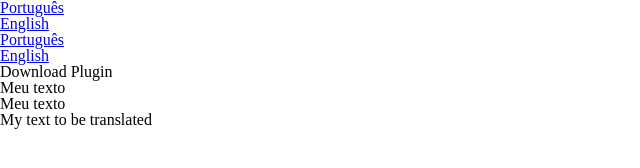
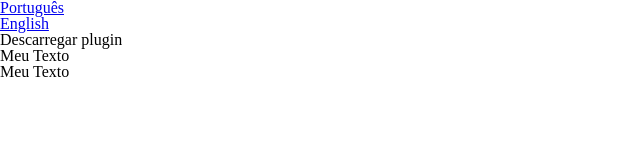
Before and after one commit to drextlol/text-translate, a plain HTML site: page index.html in a window 1280 px wide. Both pictures are taken after a click on the link "Português". Shown: the whole page, without its empty margins (0-640 px from the left). Drawn offline with Linux system fonts and the light colour scheme.

Commit message:
Alterações

```diff
--- /dev/null
+++ b/dictionary.json
@@ -0,0 +1,10 @@
+{
+	"meu_texto":{
+		"pt": "Meu Texto",
+		"en": "My text"
+	},
+	"download_plugin":{
+		"pt": "Descarregar plugin",
+		"en": "Download plugin"
+	}
+}
--- a/index.html
+++ b/index.html
@@ -12,20 +12,21 @@
 		<li><a href="#" data-set-translate="pt">Português</a></li>
 		<li><a href="#" data-set-translate="en">English</a></li>
 
-		<!-- Usando a tradução nos datas -->
+		<!-- Usando a tradução nos datas
 		<li><a href="#" data-set-translate="pt" data-prop-translate="inline">Português</a></li>
 		<li><a href="#" data-set-translate="en" data-prop-translate="inline">English</a></li>
+		-->
 	</ul>
 	<ul>
 		<!-- Usando a tradução por arquivo JSON -->
-		<li><p data-get-translate="download_plugin">Download Plugin</p></li>
+		<li><p data-get-translate="download_plugin" class="name">Descarregar Plugin</p></li>
 		<li><p data-get-translate="meu_texto">Meu texto</p></li>
 		<li><p data-get-translate="meu_texto">Meu texto</p></li>
 
-		<!-- Usando a tradução nos datas -->
+		<!-- Usando a tradução nos datas
 		<li>
 			<p data-get-translate-pt="Versão pt - Meu texto que será traduzido" data-get-translate-en="Versão en - Meu texto que será traduzido" data-get-translate-es="Versão es - Meu texto que será traduzido">My text to be translated</p>
-		</li>
+		</li>-->
 	</ul>
 
 	<script type="text/javascript" src="js/jquery-1.11.1.min.js"></script>
--- a/js/translate.js
+++ b/js/translate.js
@@ -1,27 +1,49 @@
 'use strict'
 
-//variável, lingua, tradução
-var libLang = {
-	"meu_texto":{
-		pt: "Meu Texto",
-		en: "My text"
-	},
-	"download_plugin": {
-    	pt: "Descarregar plugin",
-    	en: "Download plugin"
-  	}
-}
+$(document).ready(function() {
+    modules.init();
+});
 
-$("[data-set-translate]").on('click', function(e){
-    e.preventDefault();
-    var lang;
 
-    lang = $(this).data('set-translate');
+var modules = (function(){
+    var self;
+    self = {};
 
-    $("[data-get-translate]").each(function(index, val) {
-    	var variable = $(this).data('get-translate');
-    	console.log(index);
-    	console.log(val);
+    self.init = (function(){
+        self.setTranslate();
+        self.getTranslate();
+    });
+
+    self.setTranslate = (function(){
+        $("[data-set-translate]").on('click', function(e){
+            e.preventDefault();
+
+            var lang;
+            lang = $(this).data('set-translate');
+
+            self.getTranslate("dictionary.json", lang);
+
+            /*if(!localStorage.getItem('i18n')){
+                localStorage.setItem('i18n', lang);
+            }else{
+
+            }*/
+        });
 
     });
-});
+
+    self.getTranslate = (function(archive, lang){
+        /* Variables */
+        var getText;
+
+        /* Get file JSON */
+        $.getJSON(archive, "json", function(data) {
+            $("[data-get-translate]").each(function(index, val) {
+                getText = $(this).data('get-translate');
+                $(this).text(data[getText][lang]);
+            });
+        });
+    });
+
+    return self;
+})();
```
